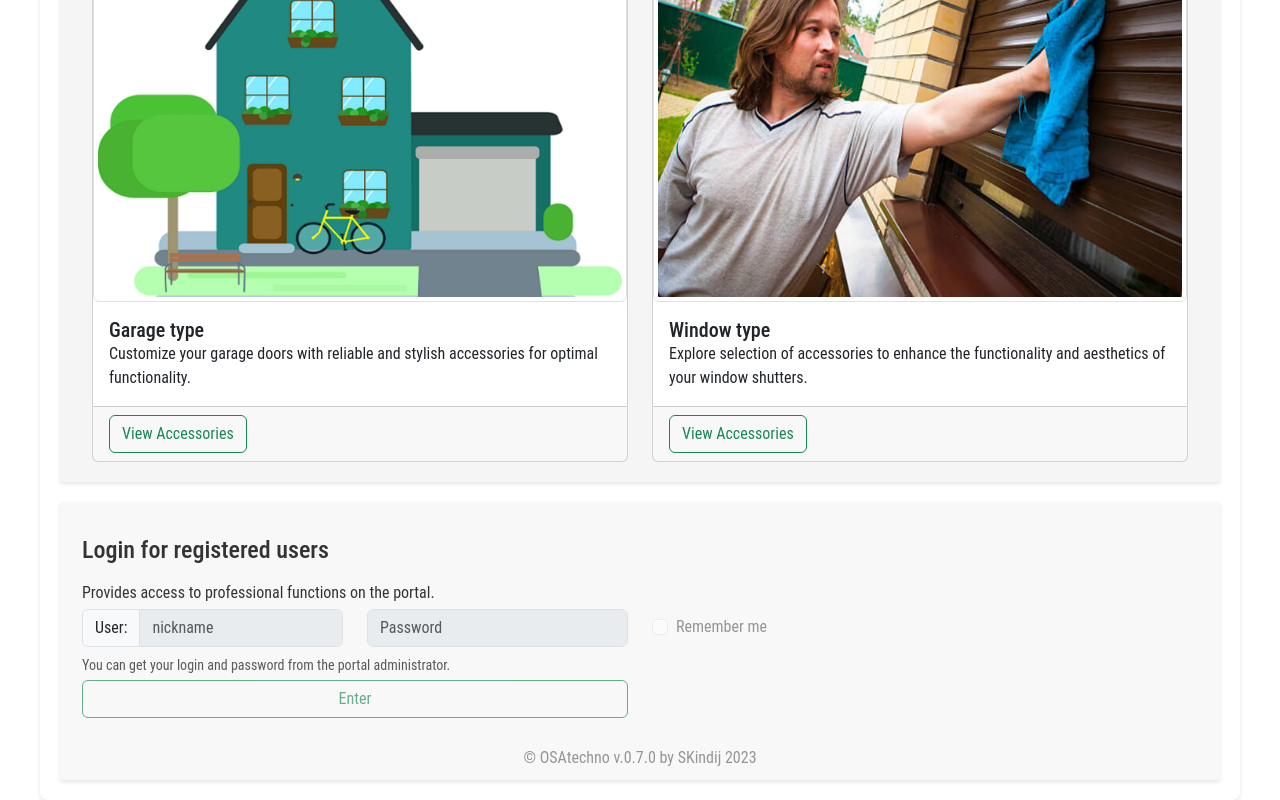
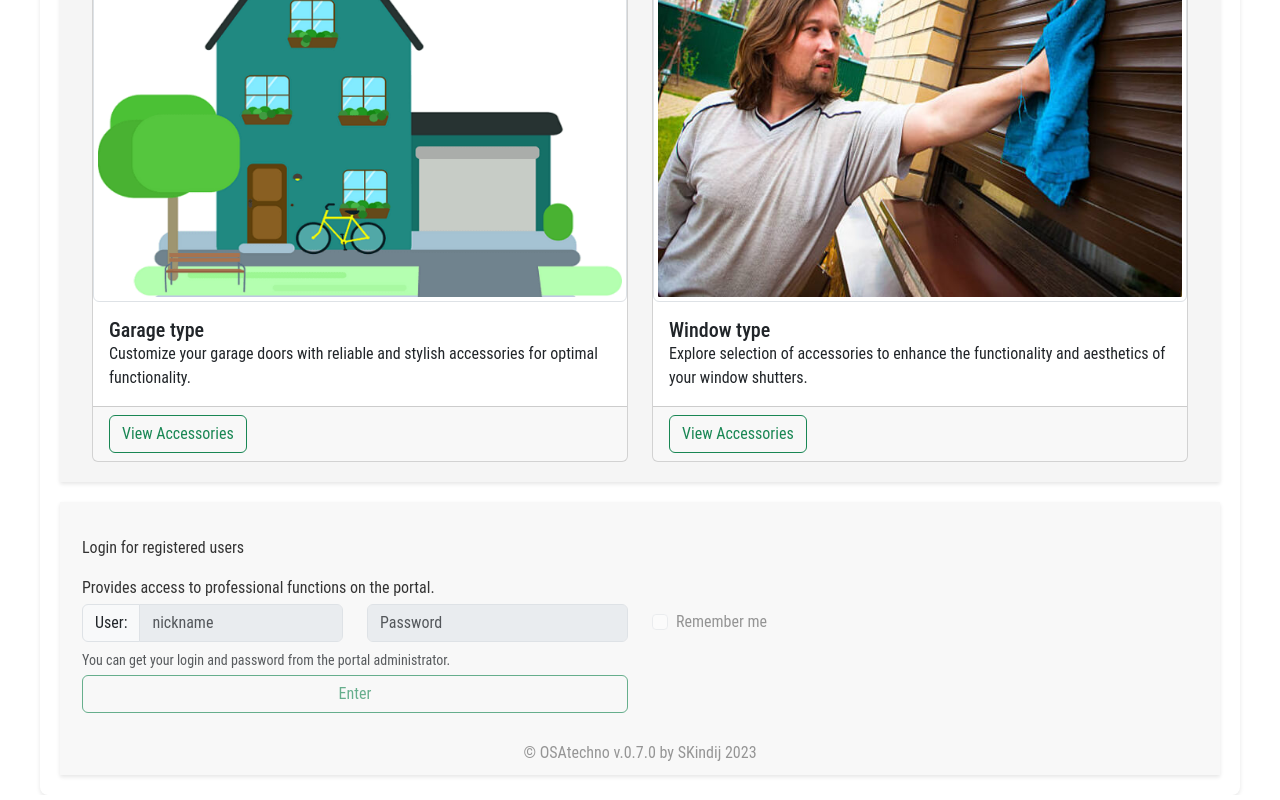
Before and after one commit to SKindij/OSAtechno, a React (Create React App) app: page / in a window 1280 px wide. Shown: the part 1106-1906 px from the top of the page. Built offline with nearby package versions, Linux system fonts and the light colour scheme.

Commit message:
chore: make general project maintenance changes
Update Footer.js

```diff
--- a/src/components/common/Footer.js
+++ b/src/components/common/Footer.js
@@ -13,7 +13,7 @@ const Footer = () => {
   return (
     <footer className="footer">
         <Container className="mt-4" >
-          <h4 className="mb-3">Login for registered users</h4>
+          <p className="mb-3">Login for registered users</p>
           <p>Provides access to professional functions on the portal.</p>
           <Form onSubmit={handleRegistration} >
           <fieldset disabled>
```
